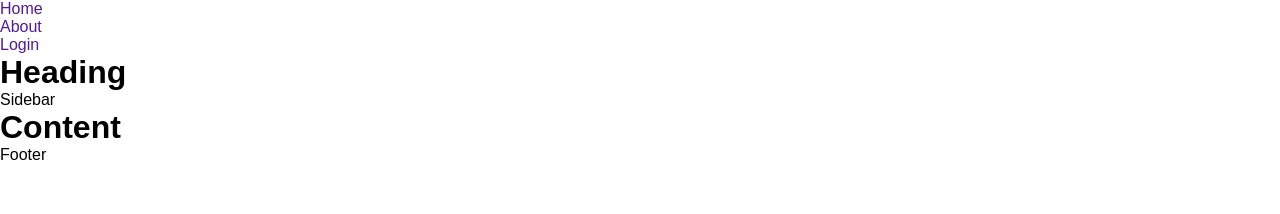
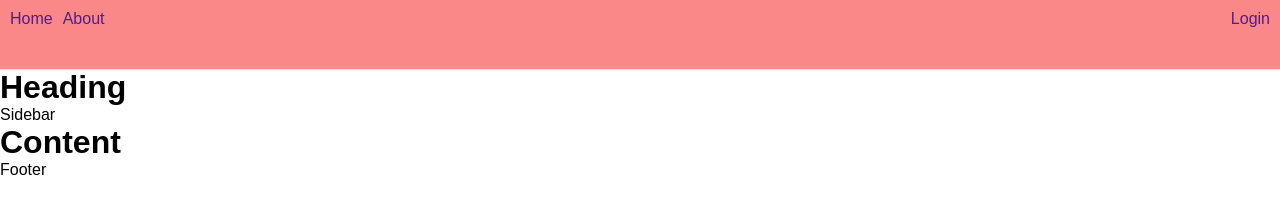
Before and after one commit to layhormet/group-lls, a plain HTML site: page index.html in a window 1280 px wide. Drawn offline with Linux system fonts and the light colour scheme; files that its build step writes are made by us from their sources.

Commit message:
add nav-bar

```diff
--- a/index.html
+++ b/index.html
@@ -4,7 +4,7 @@
     <meta charset="UTF-8">
     <meta name="viewport" content="width=device-width, initial-scale=1.0">
     <title>Home</title>
-    <link rel="stylesheet" href="css/main.css">
+    <link rel="stylesheet" href="main.css">
 </head>
 <body>
     <nav>
--- a/main.css
+++ b/main.css
@@ -12,3 +12,19 @@ body {
     height: 100vh;
 }
 /* Your code here */
+nav {
+    flex: 0.1;
+    display: flex;
+    justify-content: space-between;
+    background-color: rgb(250, 136, 136);
+
+
+
+}
+ul{
+    display: flex;
+    padding: 10px;
+    gap: 10px;
+
+
+}
```
